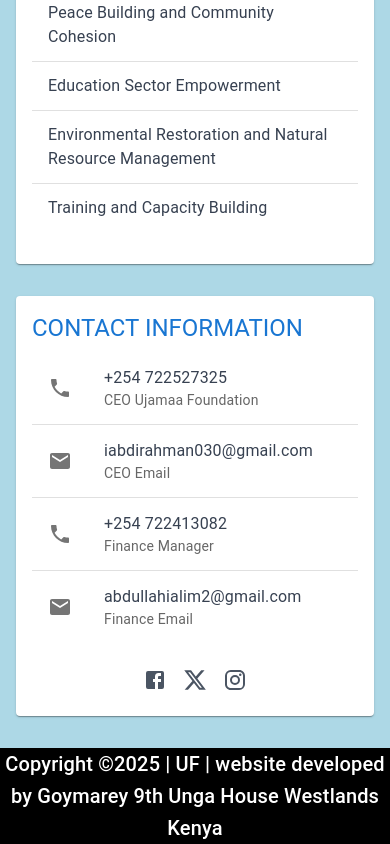
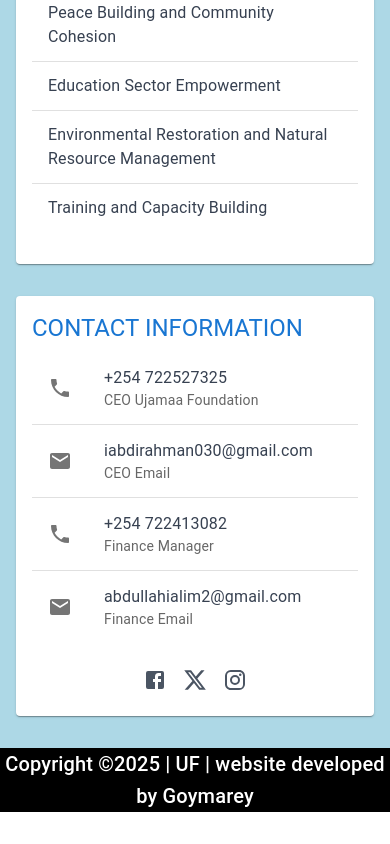
Before and after one commit to ahmednule/Ujamaa-Foundation, a Next.js app: page / in a window 390 px wide. Shown: the part 8813-9657 px from the top of the page. After the commit the page ends 9625 px from the top, so only its background shows below. Built offline with nearby package versions, Linux system fonts and the light colour scheme.

Commit message:
update: edited the footer to include less details so that it doesnt look like its compacted in a small screen

```diff
--- a/src/components/ui/CopyRight.jsx
+++ b/src/components/ui/CopyRight.jsx
@@ -3,7 +3,7 @@ import { Typography } from "@mui/material"
 export default function CopyRight(){
     return(
         <div className="bg-black text-white">
-            <Typography variant="h6" className="text-center"> Copyright ©2025 | UF | website developed by Goymarey 9th Unga House Westlands Kenya</Typography>
+            <Typography variant="h6" className="text-center"> Copyright ©2025 | UF | website developed by Goymarey</Typography>
         </div>
     )
 }
```
